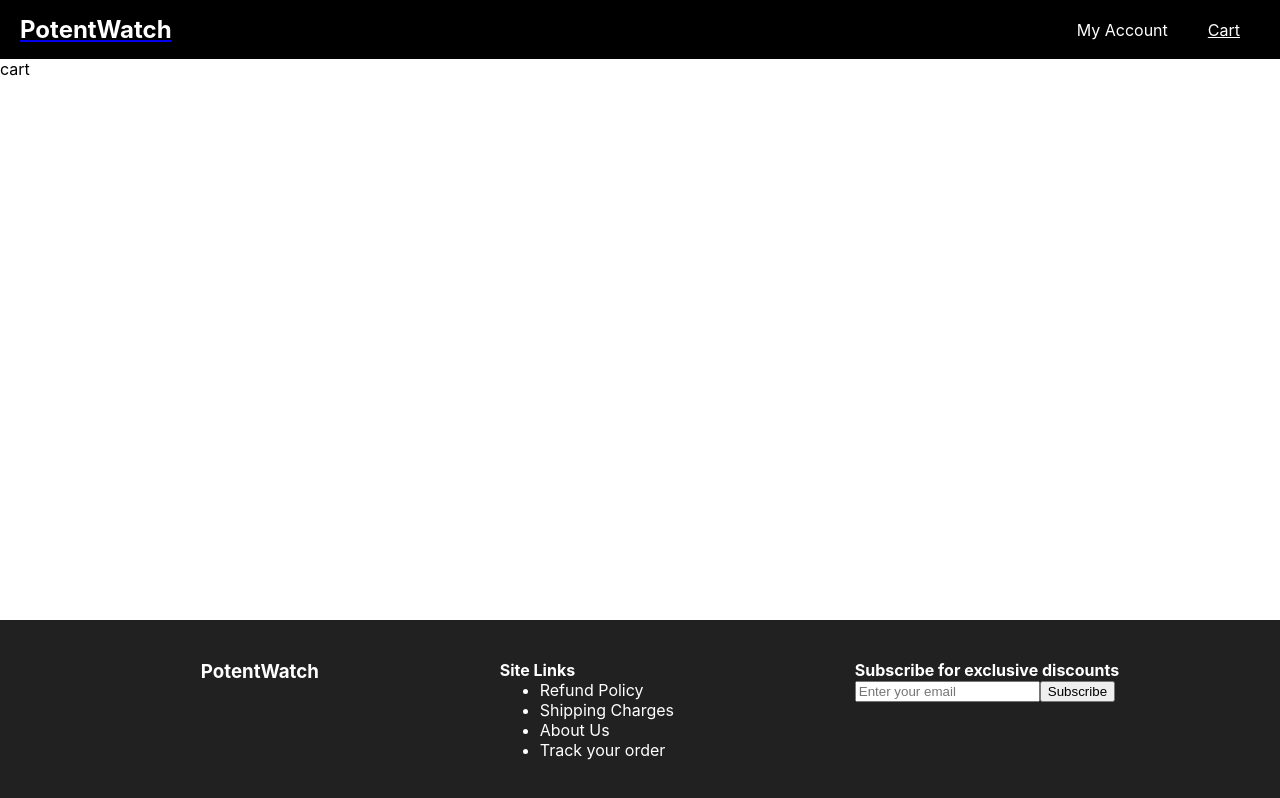
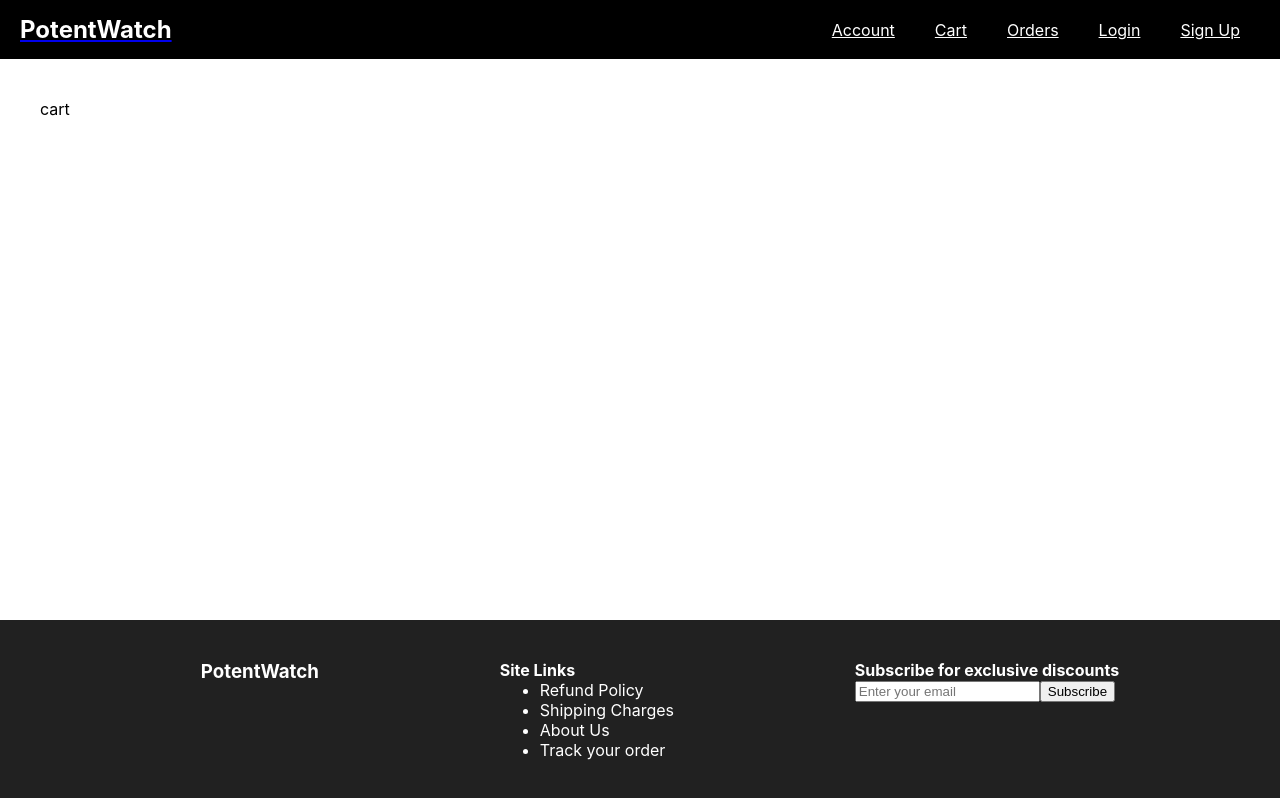
Before and after one commit to rushikeshbarkadecode/watch-ecommerce-react, a React (Vite) app: page /cart in a window 1280 px wide. Built offline with nearby package versions, Linux system fonts and the light colour scheme.

Commit message:
added pages

```diff
--- a/src/App.css
+++ b/src/App.css
@@ -4,6 +4,9 @@
   font-family: Inter;
 }
 
+.page{
+  padding: 40px 40px;
+}
 
 .header{
   justify-content: space-evenly;
--- a/src/App.jsx
+++ b/src/App.jsx
@@ -3,13 +3,26 @@ import { Route, Routes } from "react-router-dom"
 import Home from './pages/Home';
 import Cart from './pages/cart';
 import Product from './pages/product';
+import Orders from './pages/orders'
+import Login from './pages/login'
+import SignUp from './pages/signUp'
+import Contact from './pages/contact'
+import Category from './pages/category'
+import Account from './pages/account';
+
 
 function App() {
   return (
     <>
       <Routes>
         <Route path='/' element={<Home/>}></Route>
+        <Route path='/account' element={<Account />}></Route>
         <Route path="/cart" element={<Cart/>}></Route>
+        <Route path='/orders' element={<Orders/>}></Route>
+        <Route path='/login' element={<Login />}></Route>
+        <Route path='/sign-up' element={<SignUp />}></Route>
+        <Route path='/contact' element={<Contact />}></Route>
+        <Route path='/category/:categoryName' element={<Category />}></Route>
         <Route path='/product/:productName' element={<Product />}></Route>
       </Routes>
     </>
--- a/src/components/Header.jsx
+++ b/src/components/Header.jsx
@@ -26,8 +26,11 @@ export default function Header(){
                 </div>
                 <div style={menuVisibility} className="menu">
                     <ul>
-                        <li>My Account</li>
+                        <li><Link to='/account'>Account</Link></li>
                         <li><Link to='/cart'>Cart</Link></li>
+                        <li><Link to='/orders'>Orders</Link></li>
+                        <li><Link to='/login'>Login</Link></li>
+                        <li><Link to='/sign-up'>Sign Up</Link></li>
                     </ul>
                 </div>
                 <button onClick={toggleMenu} className="menu-icon">X</button>
--- /dev/null
+++ b/src/pages/account.jsx
@@ -0,0 +1,7 @@
+import React from 'react'
+
+export default function Account() {
+  return (
+    <div className='page'>Account</div>
+  )
+}
--- a/src/pages/cart.jsx
+++ b/src/pages/cart.jsx
@@ -2,7 +2,7 @@ import React from 'react'
 
 function Cart() {
   return (
-    <div>cart</div>
+    <div className='page'>cart</div>
   )
 }
 
--- /dev/null
+++ b/src/pages/category.jsx
@@ -0,0 +1,7 @@
+import React from 'react'
+
+export default function Category() {
+  return (
+    <div className='page'>category</div>
+  )
+}
--- /dev/null
+++ b/src/pages/contact.jsx
@@ -0,0 +1,7 @@
+import React from 'react'
+
+export default function Contact() {
+  return (
+    <div className='page'>contact</div>
+  )
+}
--- /dev/null
+++ b/src/pages/login.jsx
@@ -0,0 +1,7 @@
+import React from 'react'
+
+export default function Login() {
+  return (
+    <div className='page'>login</div>
+  )
+}
--- /dev/null
+++ b/src/pages/orders.jsx
@@ -0,0 +1,7 @@
+import React from 'react'
+
+export default function Orders() {
+  return (
+    <div className='page'>Orders</div>
+  )
+}
--- a/src/pages/product.jsx
+++ b/src/pages/product.jsx
@@ -3,7 +3,7 @@ import { useParams } from "react-router-dom"
 export default function Product(){
     const {productName} = useParams()
     return(
-        <div>
+        <div className='page'>
             <h2>Product Name: {productName}</h2>
         </div>
     )
--- /dev/null
+++ b/src/pages/signUp.jsx
@@ -0,0 +1,7 @@
+import React from 'react'
+
+export default function signUp() {
+  return (
+    <div className='page'>signUp</div>
+  )
+}
```
Also changed, not shown: src/pages/aboutUs.jsx (added, +7 -0 lines).
